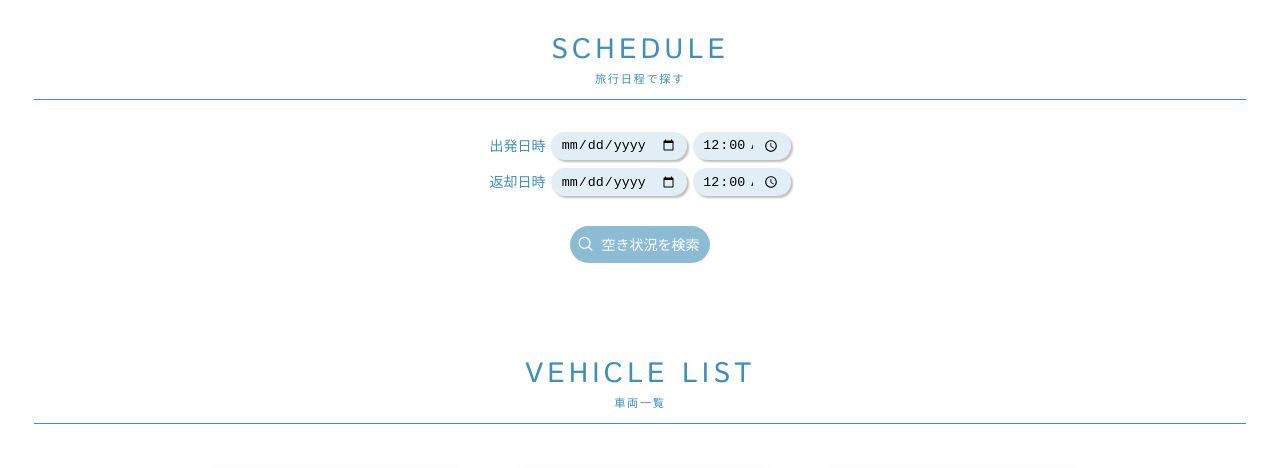
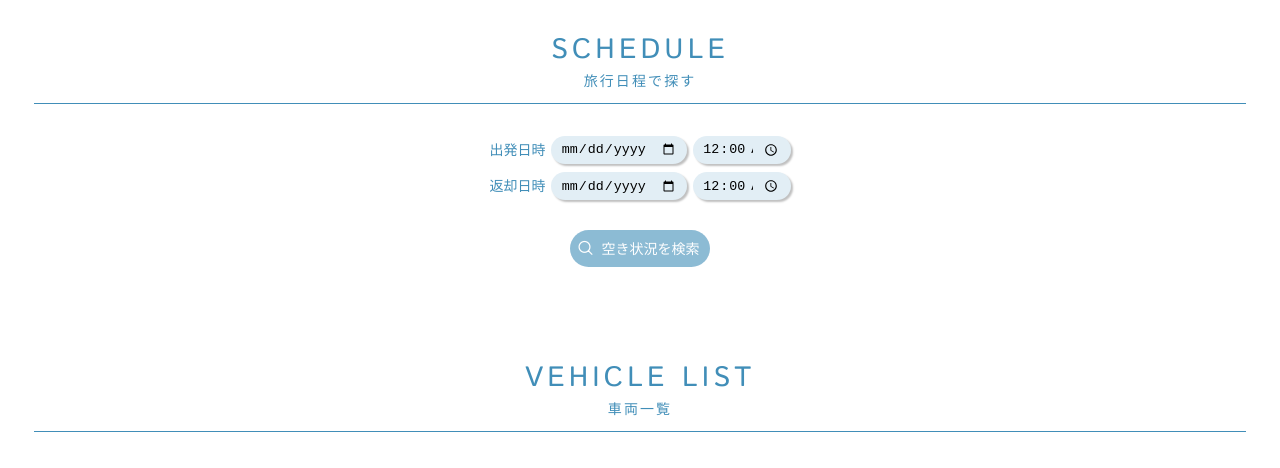
Before and after one commit to kentheboy/khufu-front-end, a Vue app: page / in a window 1280 px wide. Shown: the part 739-1207 px from the top of the page. Built offline with nearby package versions, Linux system fonts and the light colour scheme; grey boxes are pictures that could not be loaded.

Commit message:
revert h3 sub-title fontsize in PC

```diff
--- a/src/components/Company.vue
+++ b/src/components/Company.vue
@@ -78,7 +78,7 @@ section {
             h3 {
               color: var(--color-steelblue);
               letter-spacing: 0.15em;
-              font-size: .8rem;
+              font-size: 1rem;
               font-family: var(--font-istok-web);
               font-weight: normal;
               margin: unset;
@@ -111,6 +111,9 @@ section {
 
             &--title {
                 border-bottom: 2px solid var(--color-steelblue);
+                h3 {
+                    font-size: .8rem;
+                }
             }
         }
     }
--- a/src/components/Guide.vue
+++ b/src/components/Guide.vue
@@ -147,7 +147,7 @@ section {
             h3 {
               color: var(--color-steelblue);
               letter-spacing: 0.15em;
-              font-size: .8rem;
+              font-size: 1rem;
               font-family: var(--font-istok-web);
               font-weight: normal;
               margin: unset;
@@ -231,6 +231,9 @@ section {
 
             &--title {
                 border-bottom: 2px solid var(--color-steelblue);
+                h3 {
+                    font-size: .8rem;
+                }
             }
 
             &--content {
--- a/src/components/Home.vue
+++ b/src/components/Home.vue
@@ -772,11 +772,14 @@ section {
       h3 {
         color: var(--color-steelblue);
         letter-spacing: 0.15em;
-        font-size: .8rem;
+        font-size: 1rem;
         font-family: var(--font-istok-web);
         font-weight: normal;
         margin: unset;
         margin-bottom: 0.8rem;
+        @media screen and (max-width: 390px) {
+          font-size: 0.8rem;
+        }
       }
     }
 
@@ -832,11 +835,14 @@ section {
       h3 {
         color: var(--color-steelblue);
         letter-spacing: 0.15em;
-        font-size: .8rem;
+        font-size: 1rem;
         font-family: var(--font-istok-web);
         font-weight: normal;
         margin: unset;
         margin-bottom: 0.8rem;
+        @media screen and (max-width: 390px) {
+          font-size: 0.8rem;
+        }
       }
     }
 
--- a/src/components/Terms.vue
+++ b/src/components/Terms.vue
@@ -711,7 +711,7 @@ section {
             h3 {
               color: var(--color-steelblue);
               letter-spacing: 0.15em;
-              font-size: .8rem;
+              font-size: 1rem;
               font-family: var(--font-istok-web);
               font-weight: normal;
               margin: unset;
@@ -754,6 +754,9 @@ section {
 
         &--title {
             border-bottom: 2px solid var(--color-steelblue);
+            h3 {
+                font-size: .8rem;
+            }
         }
 
         &__terms {
```
